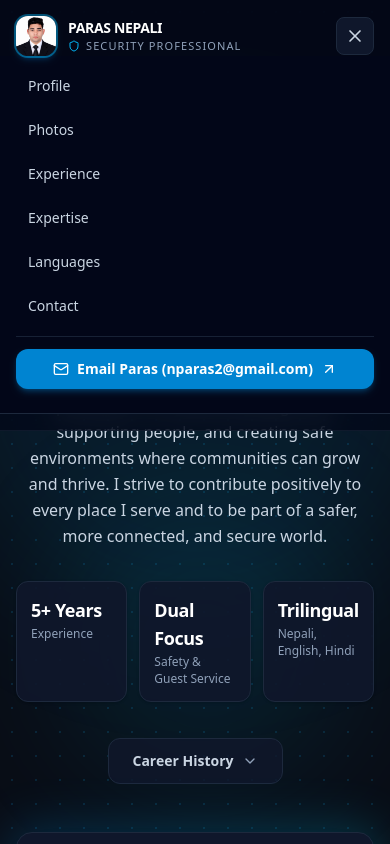
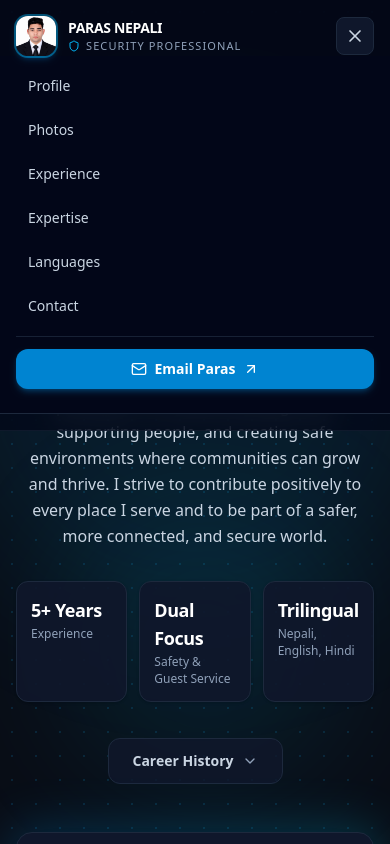
Before and after one commit to coolpaone/Paras, a React (Vite) app: page / in a window 390 px wide. Both pictures are taken after a click on the button 355 px from the left and 36 px from the top of the page. Shown: the top 844 px of the page. Built offline with nearby package versions, Linux system fonts and the light colour scheme.

Commit message:
refactor: replace anchor tags with buttons for email
Replaced anchor tags with programmatic button triggers to improve UX consistency and updated the contact email address.

```diff
--- a/src/components/Contact.tsx
+++ b/src/components/Contact.tsx
@@ -108,23 +108,29 @@ export default function Contact() {
                         <span>DIRECT EMAIL</span>
                         <ExternalLink className="w-3 h-3 text-slate-500 group-hover:text-sky-400 transition-colors" />
                       </div>
-                      <a
-                        href={`mailto:${profileData.email}`}
-                        className="text-white font-mono text-sm sm:text-base font-medium hover:text-sky-300 transition-colors truncate block mt-0.5"
+                      <button
+                        type="button"
+                        onClick={() => {
+                          window.location.href = `mailto:${profileData.email}`;
+                        }}
+                        className="text-white font-mono text-sm sm:text-base font-medium hover:text-sky-300 transition-colors truncate block mt-0.5 text-left cursor-pointer"
                         id="contact-direct-email-link"
                       >
                         Send Email
-                      </a>
+                      </button>
                     </div>
                   </div>
-                  <a
-                    href={`mailto:${profileData.email}`}
+                  <button
+                    type="button"
+                    onClick={() => {
+                      window.location.href = `mailto:${profileData.email}`;
+                    }}
                     className="px-4 py-2 sm:px-5 sm:py-2.5 rounded-xl bg-blue-600 hover:bg-blue-500 text-white font-semibold text-xs sm:text-sm flex items-center gap-2 shadow-md shadow-blue-600/30 hover:shadow-blue-600/50 transition-all cursor-pointer flex-shrink-0"
                     id="contact-direct-send-btn"
                   >
                     <Mail className="w-4 h-4" />
                     <span>Send</span>
-                  </a>
+                  </button>
                 </div>
 
                 {/* Row 2: Personal Portal */}
--- a/src/components/Hero.tsx
+++ b/src/components/Hero.tsx
@@ -106,9 +106,12 @@ export default function Hero() {
                 <div className="mt-6 pt-6 border-t border-slate-800/80 space-y-3 text-left text-sm">
                   {/* Send Email */}
                   <div className="flex items-center justify-between gap-3 text-slate-300 bg-slate-950/50 p-2.5 rounded-xl border border-slate-800/60 hover:border-sky-500/50 transition-colors group/item">
-                    <a
-                      href={`mailto:${profileData.email}`}
-                      className="flex items-center gap-3 min-w-0 flex-1"
+                    <button
+                      type="button"
+                      onClick={() => {
+                        window.location.href = `mailto:${profileData.email}`;
+                      }}
+                      className="flex items-center gap-3 min-w-0 flex-1 text-left cursor-pointer"
                     >
                       <div className="w-8 h-8 rounded-lg bg-sky-500/10 group-hover/item:bg-sky-500 group-hover/item:text-white flex items-center justify-center text-sky-400 flex-shrink-0 transition-colors">
                         <Mail className="w-4 h-4" />
@@ -122,7 +125,7 @@ export default function Hero() {
                           <ExternalLink className="w-3 h-3 opacity-70" />
                         </span>
                       </div>
-                    </a>
+                    </button>
                   </div>
 
                   {/* Official Website */}
--- a/src/components/Navbar.tsx
+++ b/src/components/Navbar.tsx
@@ -113,14 +113,17 @@ export default function Navbar() {
 
         {/* Actions */}
         <div className="hidden sm:flex items-center gap-3">
-          <a
-            href={`mailto:${profileData.email}`}
-            className="inline-flex items-center gap-2 px-4 py-2 rounded-lg bg-sky-600 hover:bg-sky-500 text-white text-xs sm:text-sm font-semibold transition-all duration-200 shadow-sm shadow-sky-600/40 hover:shadow-md hover:shadow-sky-500/50"
+          <button
+            type="button"
+            onClick={() => {
+              window.location.href = `mailto:${profileData.email}`;
+            }}
+            className="inline-flex items-center gap-2 px-4 py-2 rounded-lg bg-sky-600 hover:bg-sky-500 text-white text-xs sm:text-sm font-semibold transition-all duration-200 shadow-sm shadow-sky-600/40 hover:shadow-md hover:shadow-sky-500/50 cursor-pointer"
             id="nav-email-btn"
           >
             <Mail className="w-4 h-4" />
             <span>Email Paras</span>
-          </a>
+          </button>
         </div>
 
         {/* Mobile menu trigger */}
@@ -161,14 +164,17 @@ export default function Navbar() {
           </div>
 
           <div className="pt-3 border-t border-slate-800/80 flex flex-col gap-2">
-            <a
-              href={`mailto:${profileData.email}`}
-              className="w-full flex items-center justify-center gap-2 py-2.5 px-4 rounded-xl bg-sky-600 hover:bg-sky-500 text-sm font-semibold text-white shadow-md shadow-sky-600/30"
+            <button
+              type="button"
+              onClick={() => {
+                window.location.href = `mailto:${profileData.email}`;
+              }}
+              className="w-full flex items-center justify-center gap-2 py-2.5 px-4 rounded-xl bg-sky-600 hover:bg-sky-500 text-sm font-semibold text-white shadow-md shadow-sky-600/30 cursor-pointer"
             >
               <Mail className="w-4 h-4" />
-              <span>Email Paras ({profileData.email})</span>
+              <span>Email Paras</span>
               <ArrowUpRight className="w-4 h-4" />
-            </a>
+            </button>
           </div>
         </div>
       )}
--- a/src/data/cvData.ts
+++ b/src/data/cvData.ts
@@ -3,7 +3,7 @@ import { ProfileData, WorkExperience, SkillItem, LanguageItem } from '../types';
 export const profileData: ProfileData = {
   name: 'PARAS NEPALI',
   title: 'Security Guard',
-  email: 'nparas2@gmail.com',
+  email: 'coolpaaras@gmail.com',
   currentLocation: 'UAE',
   permanentLocation: 'Gorkha, Nepal',
   yearsExperience: '5+ Years',
```
